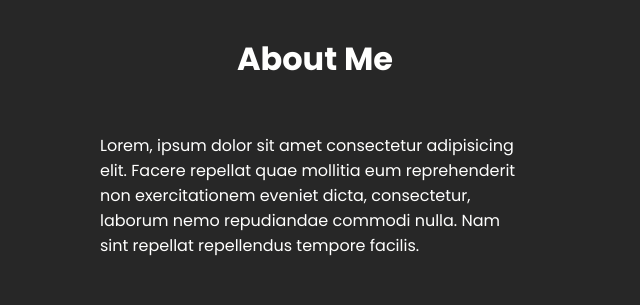
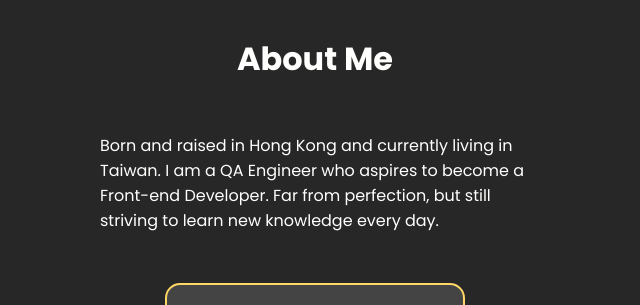
Before and after one commit to KalongChan/kalong-portfolio-page, a Next.js app: page / in a window 1280 px wide. Shown: the part 1700-2005 px from the top of the page, without its empty margins (325-965 px from the left). Built offline with nearby package versions, Linux system fonts and the light colour scheme.

Commit message:
Updated meta description, og image , self-introduction

```diff
--- a/src/components/About.js
+++ b/src/components/About.js
@@ -1,5 +1,6 @@
 import Link from "next/link";
 import {useInView} from "react-intersection-observer";
+import {selfIntroduction} from "@/config";
 
 const About = () => {
   const {ref, inView} = useInView({
@@ -12,12 +13,7 @@ const About = () => {
     <div className={`about ${inView ? "--loaded" : ""}`} ref={ref}>
       <div className="about__left">
         <div className="about__left-title">About Me</div>
-        <div className="about__left-text">
-          Lorem, ipsum dolor sit amet consectetur adipisicing elit. Facere
-          repellat quae mollitia eum reprehenderit non exercitationem eveniet
-          dicta, consectetur, laborum nemo repudiandae commodi nulla. Nam sint
-          repellat repellendus tempore facilis.
-        </div>
+        <div className="about__left-text">{selfIntroduction}</div>
         <div className="about__left-resume">
           <div className="about__left-resume-btn">
             <Link legacyBehavior href="resume.pdf">
--- a/src/config.js
+++ b/src/config.js
@@ -52,7 +52,7 @@ module.exports = {
     },
     {
       img: "/Projects/portfoliopage.png",
-      title: "My Protfolio Page",
+      title: "My Portfolio Page",
       desc: "The site you're currently viewing",
       stacks: ["React Js", "Scss"],
       github: "https://github.com/KalongChan/kalong-portfolio-page",
@@ -83,4 +83,8 @@ module.exports = {
     {nav: "projects", id: "#projects"},
     {nav: "contact", id: "#contact"},
   ],
+
+  selfIntroduction: [
+    "Born and raised in Hong Kong and currently living in Taiwan. I am a QA Engineer who aspires to become a Front-end Developer. Far from perfection, but still striving to learn new knowledge every day.",
+  ],
 };
--- a/src/pages/_app.js
+++ b/src/pages/_app.js
@@ -1,4 +1,5 @@
 import "@/styles/global.scss";
+import {selfIntroduction} from "@/config";
 import Head from "next/head";
 
 export default function App({Component, pageProps}) {
@@ -6,8 +7,8 @@ export default function App({Component, pageProps}) {
     <>
       <Head>
         <title>Kalong Chan</title>
-        <meta name="description" content="Some random meta description" />
-        <meta property="og:image" content="/img/about_img.png" />
+        <meta name="description" content={selfIntroduction} />
+        <meta property="og:image" content="/Projects/portfoliopage.png" />
       </Head>
       <Component {...pageProps} />
     </>
```
Also changed, not shown: public/Projects/portfoliopage.png.
